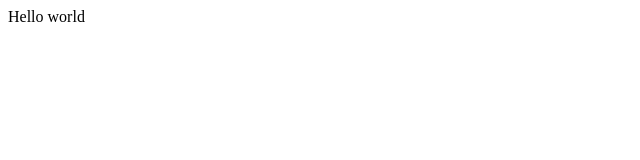
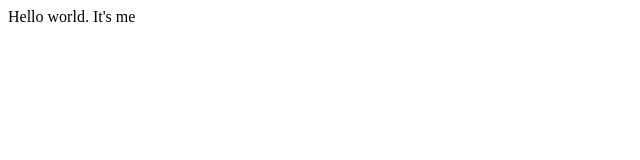
Before and after one commit to kiranwebsolutions/kiranwebsite, a plain HTML site: page index.html in a window 1280 px wide. Shown: the full height of the page, 0-640 px from the left. Drawn offline with Linux system fonts and the light colour scheme.

Commit message:
Modified index.html with happier message

```diff
--- a/index.html
+++ b/index.html
@@ -1,6 +1,6 @@
 <html>
 <Header><title>My Webpage</title></header>
 <body>
-Hello world
+Hello world. It's me
 </body>
 </html>
```
